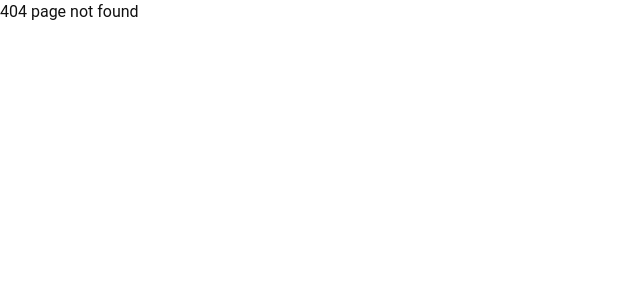
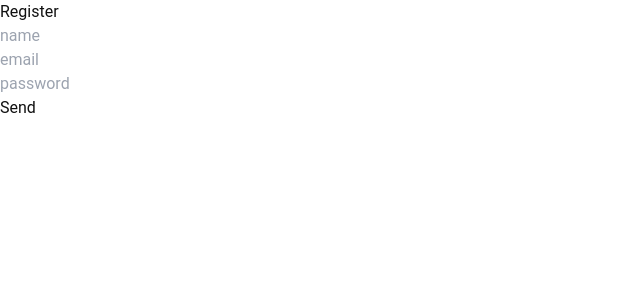
Before and after one commit to KaratSergio/Mannami, a React (Vite) app: page /mannami/registration in a window 1280 px wide. Before the commit this address had no page. Shown: the top 300 px of the page, without its empty margins (0-640 px from the left). Built offline with nearby package versions, Linux system fonts and the light colour scheme.

Commit message:
add-feature-registration-form

```diff
--- a/package.json
+++ b/package.json
@@ -12,13 +12,16 @@
   "dependencies": {
     "@emotion/react": "^11.11.1",
     "@emotion/styled": "^11.11.0",
+    "@hookform/resolvers": "^3.9.1",
     "@vitejs/plugin-react-swc": "^3.3.2",
     "modern-normalize": "^2.0.0",
     "normalize.css": "^8.0.1",
     "react": "^18.2.0",
     "react-dom": "^18.2.0",
+    "react-hook-form": "^7.53.2",
     "react-router-dom": "^6.15.0",
-    "vite-plugin-svgr": "^3.2.0"
+    "vite-plugin-svgr": "^3.2.0",
+    "yup": "^1.4.0"
   },
   "devDependencies": {
     "@swc/cli": "^0.1.62",
--- a/src/app/routes.tsx
+++ b/src/app/routes.tsx
@@ -7,6 +7,7 @@ import UserProfilePage from '@pages/UserProfilePage/UserProfilePage';
 import PremiumPage from '@pages/PremiumPage/PremiumPage';
 import RecommendationsPage from '@pages/RecommendationsPage/RecommendationsPage';
 import ErrorPage from '@pages/ErrorPage/ErrorPage';
+import RegistrationPage from '@pages/RegistrationPage/RegistrationPage';
 
 const RoutesConfig: React.FC = () => (
   <Routes>
@@ -15,6 +16,7 @@ const RoutesConfig: React.FC = () => (
     <Route path="/profile" element={<UserProfilePage />} />
     <Route path="/premium" element={<PremiumPage />} />
     <Route path="/recommendations" element={<RecommendationsPage />} />
+    <Route path="/registration" element={<RegistrationPage />} />
     <Route path="*" element={<ErrorPage />} />
   </Routes>
 );
--- /dev/null
+++ b/src/features/registrationForm/index.ts
@@ -0,0 +1 @@
+export { default as RegistrationForm } from './ui/RegistrationForm';
--- /dev/null
+++ b/src/features/registrationForm/model/types.ts
@@ -0,0 +1,5 @@
+export type RegistrationFormInputs = {
+  name: string;
+  email: string;
+  password: string;
+};
--- /dev/null
+++ b/src/features/registrationForm/ui/RegistrationForm.tsx
@@ -0,0 +1,37 @@
+import { useForm } from 'react-hook-form';
+import { yupResolver } from '@hookform/resolvers/yup';
+import validation from '@shared/formControls/validationSchemas';
+import { Button, Input } from '@shared/formControls';
+import { RegistrationFormInputs } from '../model/types';
+
+const ComponentName = () => {
+  const {
+    register,
+    handleSubmit,
+    formState: { errors },
+    reset,
+  } = useForm({
+    resolver: yupResolver(validation.registrationSchema),
+  });
+
+  const onSubmit = (data: RegistrationFormInputs) => {
+    console.log(data);
+    reset();
+  };
+
+  return (
+    <form onSubmit={handleSubmit(onSubmit)}>
+      <Input {...register('name')} error={errors.name?.message} placeholder="name" />
+      <Input {...register('email')} error={errors.email?.message} placeholder="email" />
+      <Input
+        {...register('password')}
+        type="password"
+        error={errors.password?.message}
+        placeholder="password"
+      />
+      <Button type="submit">Send</Button>
+    </form>
+  );
+};
+
+export default ComponentName;
--- /dev/null
+++ b/src/pages/RegistrationPage/RegistrationPage.tsx
@@ -0,0 +1,12 @@
+import { RegistrationForm } from '@features/registrationForm';
+
+const RegistrationPage = () => {
+  return (
+    <div>
+      <h1>Register</h1>
+      <RegistrationForm />
+    </div>
+  );
+};
+
+export default RegistrationPage;
--- a/src/shared/formControls/Input/Input.tsx
+++ b/src/shared/formControls/Input/Input.tsx
@@ -1,9 +1,17 @@
-interface InputProps {
-  style?: string;
+import { InputHTMLAttributes, forwardRef } from 'react';
+
+interface InputProps extends InputHTMLAttributes<HTMLInputElement> {
+  className?: string;
+  error?: string;
 }
 
-const Input = ({ style }: InputProps) => {
-  return <input className={`${style}`}></input>;
-};
+const Input = forwardRef<HTMLInputElement, InputProps>(({ className, error, ...props }, ref) => {
+  return (
+    <div className={className}>
+      <input {...props} ref={ref} />
+      {error && <p className="text-red-800">{error}</p>}
+    </div>
+  );
+});
 
 export default Input;
--- /dev/null
+++ b/src/shared/formControls/validationSchemas/index.ts
@@ -0,0 +1 @@
+export { default } from './validationSchemas';
--- a/src/shared/formControls/validationSchemas/validationSchemas.ts
+++ b/src/shared/formControls/validationSchemas/validationSchemas.ts
@@ -0,0 +1,15 @@
+import * as Yup from 'yup';
+
+const validation = {
+  registrationSchema: Yup.object().shape({
+    name: Yup.string().min(3, 'Too Short!').max(14, 'Too Long!').required('Required'),
+    email: Yup.string().email('Please enter a valid email address').required('Required'),
+    password: Yup.string().min(8, 'Too Short!').required('Required'),
+  }),
+  loginSchema: Yup.object().shape({
+    email: Yup.string().email('Please enter a valid email address').required('Required'),
+    password: Yup.string().min(8, 'Too Short!').required('Required'),
+  }),
+};
+
+export default validation;
```
Also changed, not shown: 1 other file (tests, documents, lock files or other folders).
